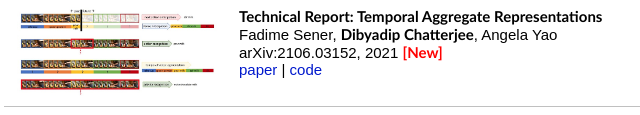
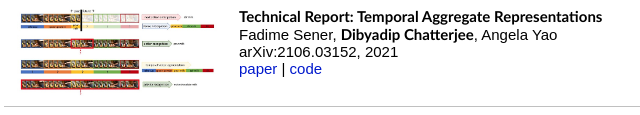
Before and after one commit to dibschat/dibschat.github.io, a plain HTML site: page index.html in a window 1280 px wide. Shown: the part 622-737 px from the top of the page, 186-826 px from the left. Drawn offline with Linux system fonts and the light colour scheme.

Commit message:
Update index.html

```diff
--- a/index.html
+++ b/index.html
@@ -99,7 +99,7 @@
                 <p>
                   <papertitle>Technical Report: Temporal Aggregate Representations</papertitle>
                   <br>Fadime Sener, <strong>Dibyadip Chatterjee</strong>, Angela Yao<br>
-                  <a>arXiv:2106.03152</a>, 2021 <strong style="color:red">[New]</strong>
+                  <a>arXiv:2106.03152</a>, 2021 <!--strong style="color:red">[New]</strong-->
                   <br>
                   <a href="https://arxiv.org/pdf/2106.03152.pdf">paper</a> |
                   <a href="https://github.com/dibschat/tempAgg">code</a>
```
